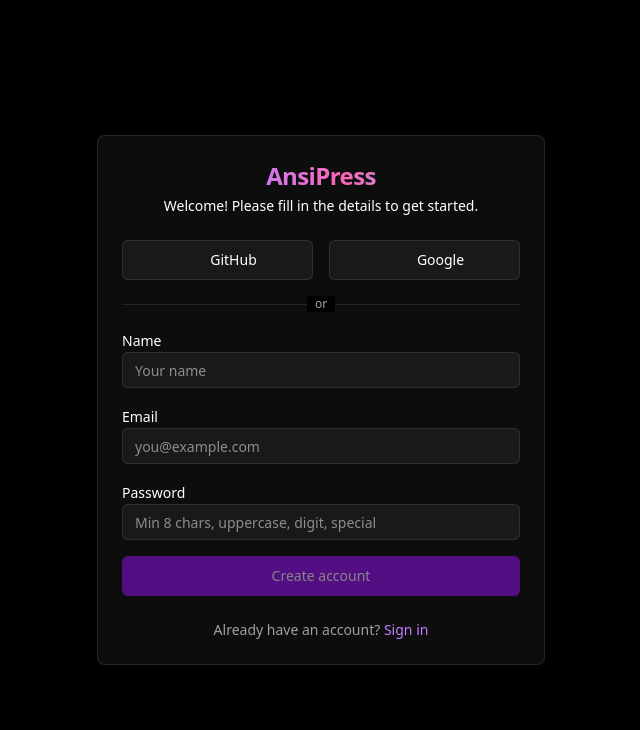
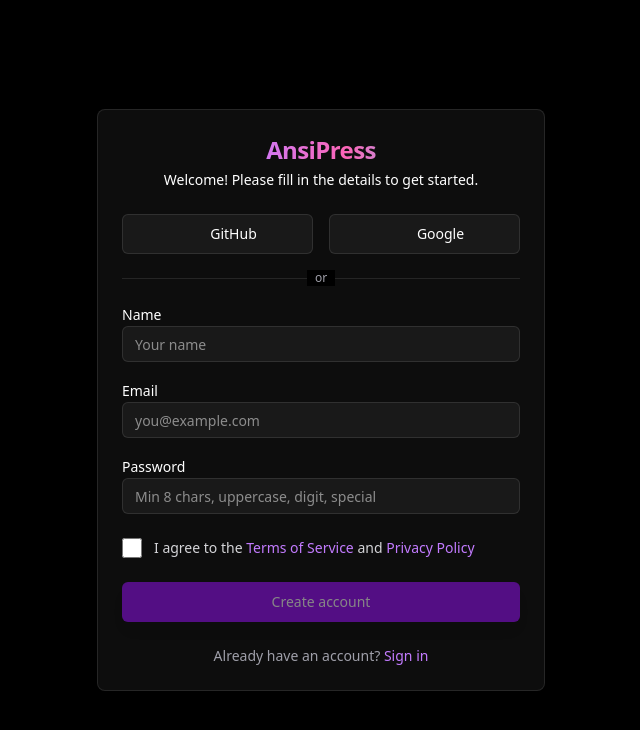
Before and after one commit to AnsiPress/AnsiPress.com, a Next.js app: page /dash/signup in a window 1280 px wide. Shown: the top 730 px of the page, without its empty margins (319-959 px from the left). Built offline with nearby package versions, Linux system fonts and the light colour scheme; no server answers; some icons are missing.

Commit message:
feat: add Terms of Service and Privacy Policy acceptance checkbox to signup page
Agent-Logs-Url: https://github.com/AnsiPress/AnsiPress.com/sessions/67a15b89-64dd-49a0-a0ca-e98fa2c1c3fe

Co-authored-by: MiteshShah <1223371+MiteshShah@users.noreply.github.com>

```diff
--- a/src/app/dash/signup/page.tsx
+++ b/src/app/dash/signup/page.tsx
@@ -16,6 +16,7 @@ export default function SignupPage() {
   const [name, setName] = useState("");
   const [email, setEmail] = useState("");
   const [password, setPassword] = useState("");
+  const [acceptedTerms, setAcceptedTerms] = useState(false);
   const [isLoading, setIsLoading] = useState(false);
   const [error, setError] = useState("");
   const [success, setSuccess] = useState(false);
@@ -24,9 +25,14 @@ export default function SignupPage() {
 
   const handleSignup = async (e: React.FormEvent) => {
     e.preventDefault();
+
+    if (!acceptedTerms) {
+      setError("You must accept the Terms of Service and Privacy Policy");
+      return;
+    }
+
     setIsLoading(true);
     setError("");
-
     if (!strength.checks.length) {
       setError("Password must be at least 8 characters");
       setIsLoading(false);
@@ -159,11 +165,30 @@ export default function SignupPage() {
               />
               <PasswordStrengthMeter password={password} />
             </div>
+            <div className="flex items-center gap-3 py-2">
+              <input
+                type="checkbox"
+                id="acceptedTerms"
+                checked={acceptedTerms}
+                onChange={(e) => setAcceptedTerms(e.target.checked)}
+                className="w-5 h-5 rounded border-white/20 bg-white/10 text-purple-500 focus:ring-purple-500 focus:ring-offset-0 cursor-pointer"
+              />
+              <label htmlFor="acceptedTerms" className="text-sm text-zinc-300 cursor-pointer">
+                I agree to the{" "}
+                <Link href="/terms" target="_blank" rel="noopener noreferrer" className="text-purple-400 hover:text-purple-300 transition-colors">
+                  Terms of Service
+                </Link>
+                {" "}and{" "}
+                <Link href="/privacy" target="_blank" rel="noopener noreferrer" className="text-purple-400 hover:text-purple-300 transition-colors">
+                  Privacy Policy
+                </Link>
+              </label>
+            </div>
             {error && <p className="text-red-400 text-sm">{error}</p>}
             <Button
               type="submit"
               className="w-full bg-purple-600 hover:bg-purple-700 text-white"
-              disabled={isLoading || strength.score < 5}
+              disabled={isLoading || strength.score < 5 || !acceptedTerms}
             >
               {isLoading ? "Creating account..." : "Create account"}
             </Button>
```
